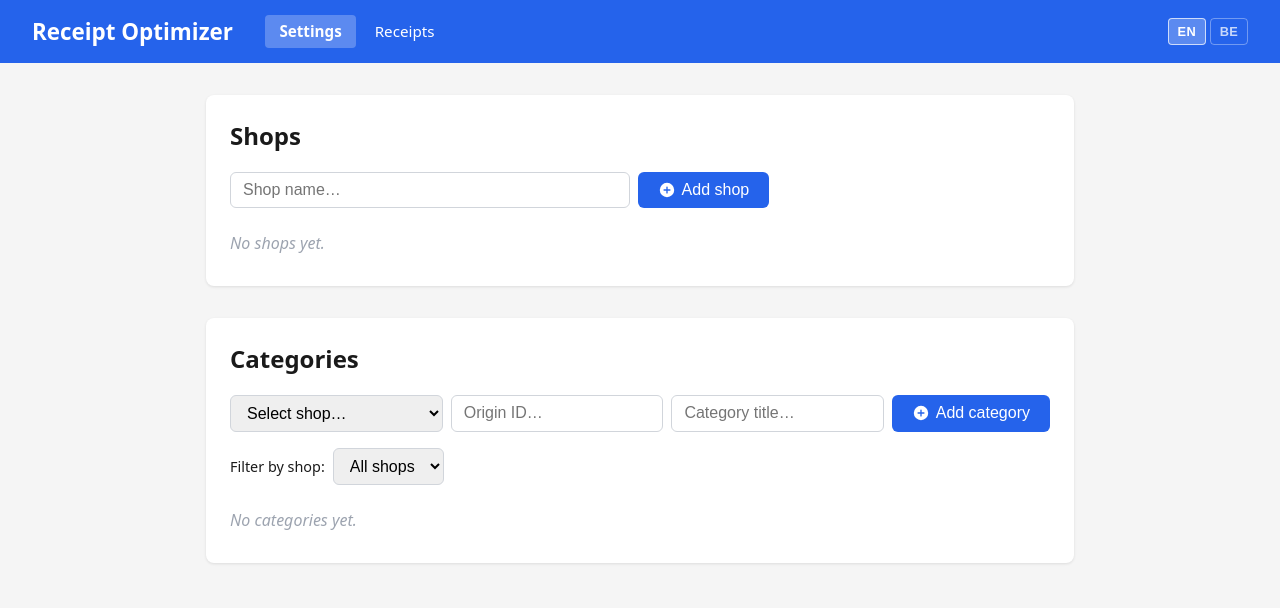
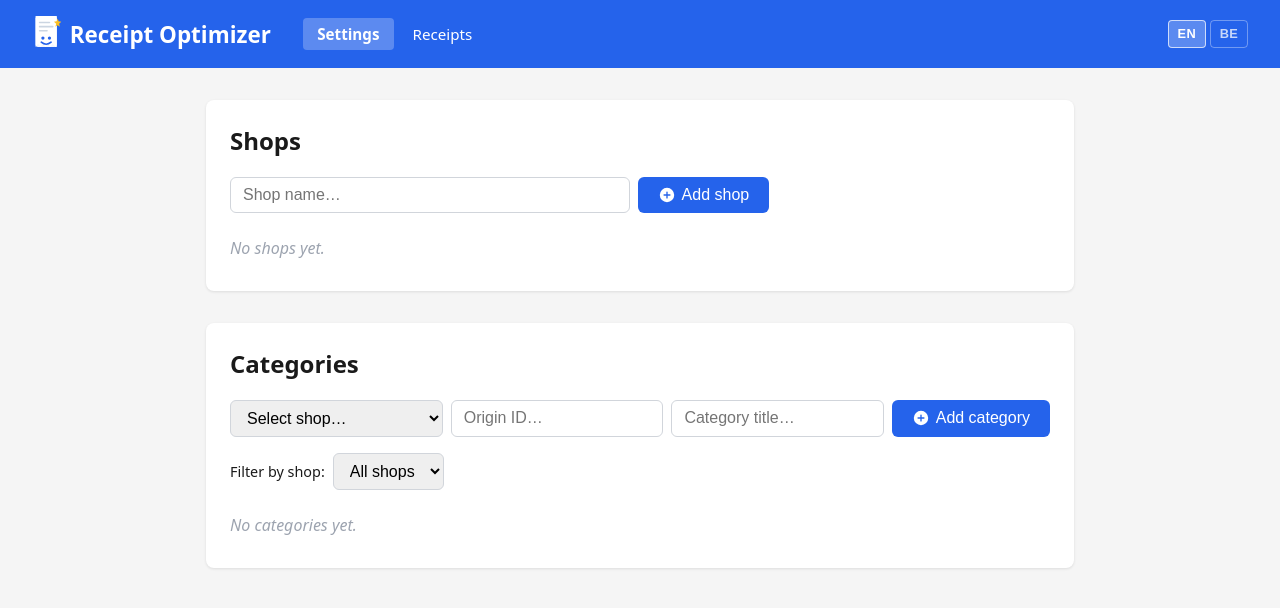
Before and after one commit to archer-developer/receipt-optimizer, a website: page packages/ui/public/index.html in a window 1280 px wide. Drawn offline with nearby package versions, Linux system fonts and the light colour scheme; no server answers.

Commit message:
Favicon and logo are added

```diff
--- a/packages/ui/public/index.html
+++ b/packages/ui/public/index.html
@@ -9,10 +9,29 @@
   <script src="i18n.js"></script>
   <script src="https://unpkg.com/alpinejs@3.x.x/dist/cdn.min.js" defer></script>
   <link rel="stylesheet" href="style.css" />
+  <link rel="icon" type="image/svg+xml" href="favicon.svg" />
 </head>
 <body x-data="app()" x-init="init()">
   <header x-data="{ open: false }">
-    <h1>Receipt Optimizer</h1>
+    <h1>
+      <svg xmlns="http://www.w3.org/2000/svg" viewBox="0 0 36 44" width="30" height="36" aria-hidden="true" style="vertical-align:middle;margin-right:0.35em;flex-shrink:0;">
+        <!-- Receipt body -->
+        <rect x="4" y="0" width="26" height="38" rx="3" fill="white" opacity="0.95"/>
+        <!-- Torn bottom zigzag -->
+        <path d="M4,38 L7,34 L10,38 L13,34 L16,38 L19,34 L22,38 L25,34 L28,38 L30,38 L30,0 L4,0 Z" fill="white" opacity="0.95"/>
+        <!-- Receipt lines -->
+        <rect x="8" y="7" width="14" height="2" rx="1" fill="#cbd5e1"/>
+        <rect x="8" y="12" width="18" height="2" rx="1" fill="#cbd5e1"/>
+        <rect x="8" y="17" width="11" height="2" rx="1" fill="#cbd5e1"/>
+        <!-- Eyes -->
+        <circle cx="13" cy="27" r="2" fill="#2563eb"/>
+        <circle cx="21" cy="27" r="2" fill="#2563eb"/>
+        <!-- Smile -->
+        <path d="M11,32 Q17,37 23,32" stroke="#2563eb" stroke-width="2" fill="none" stroke-linecap="round"/>
+        <!-- Sparkle star top-right -->
+        <path d="M31,3 L32.2,6.5 L35.5,7 L32.8,9.5 L33.7,13 L31,11.3 L28.3,13 L29.2,9.5 L26.5,7 L29.8,6.5 Z" fill="#fbbf24"/>
+      </svg>Receipt Optimizer
+    </h1>
     <nav class="header-nav">
       <a href="#settings" :class="{ active: page === 'settings' }" x-text="t('nav.settings')"></a>
       <a href="#receipts" :class="{ active: ['receipts','receipt-details','receipt-form'].includes(page) }" x-text="t('nav.receipts')"></a>
--- a/packages/ui/public/style.css
+++ b/packages/ui/public/style.css
@@ -16,7 +16,7 @@ header {
   gap: 2rem;
 }
 
-header h1 { margin: 0; font-size: 1.4rem; }
+header h1 { margin: 0; font-size: 1.4rem; display: flex; align-items: center; }
 
 nav a {
   color: #fff;
```
Also changed, not shown: packages/ui/public/favicon.svg (added).
